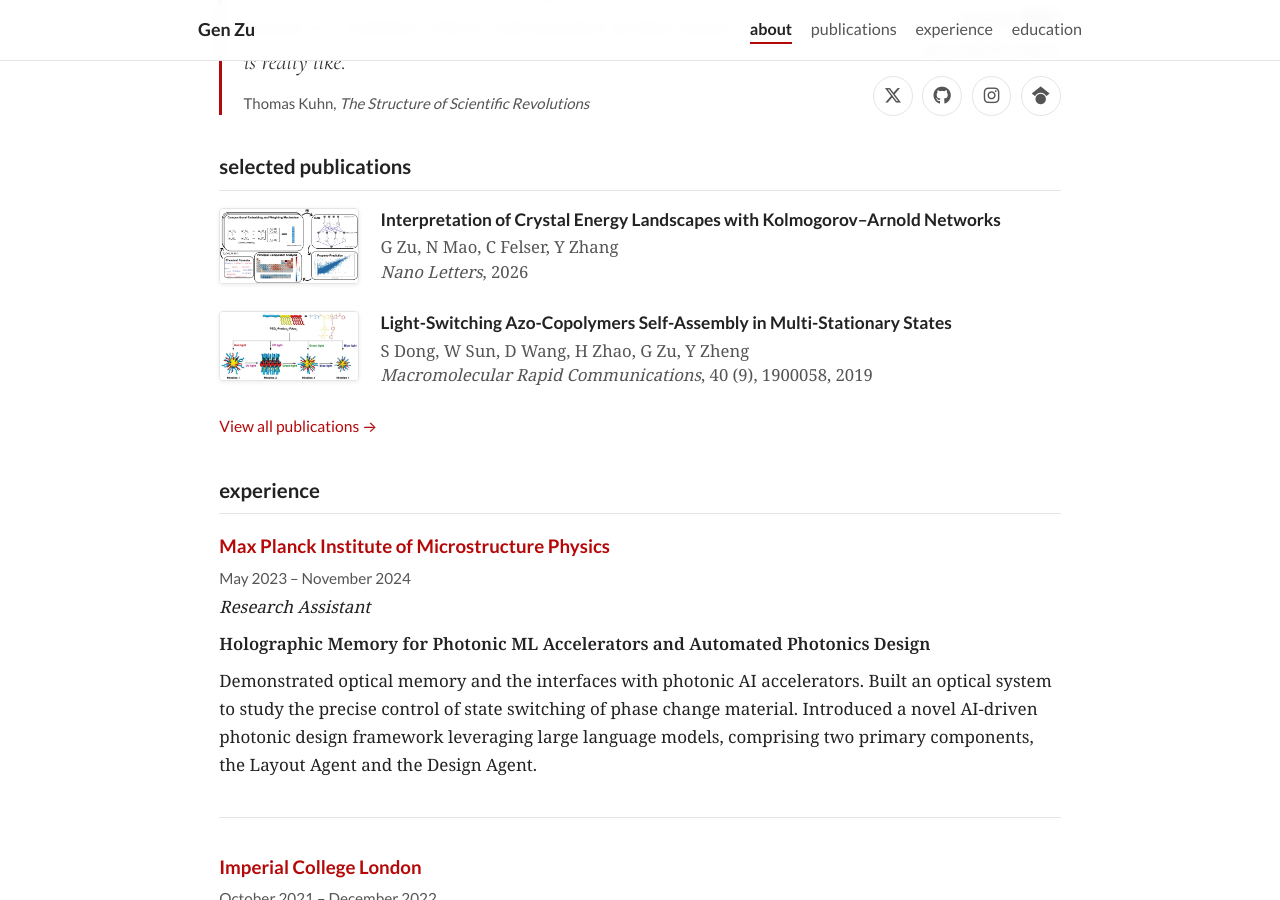
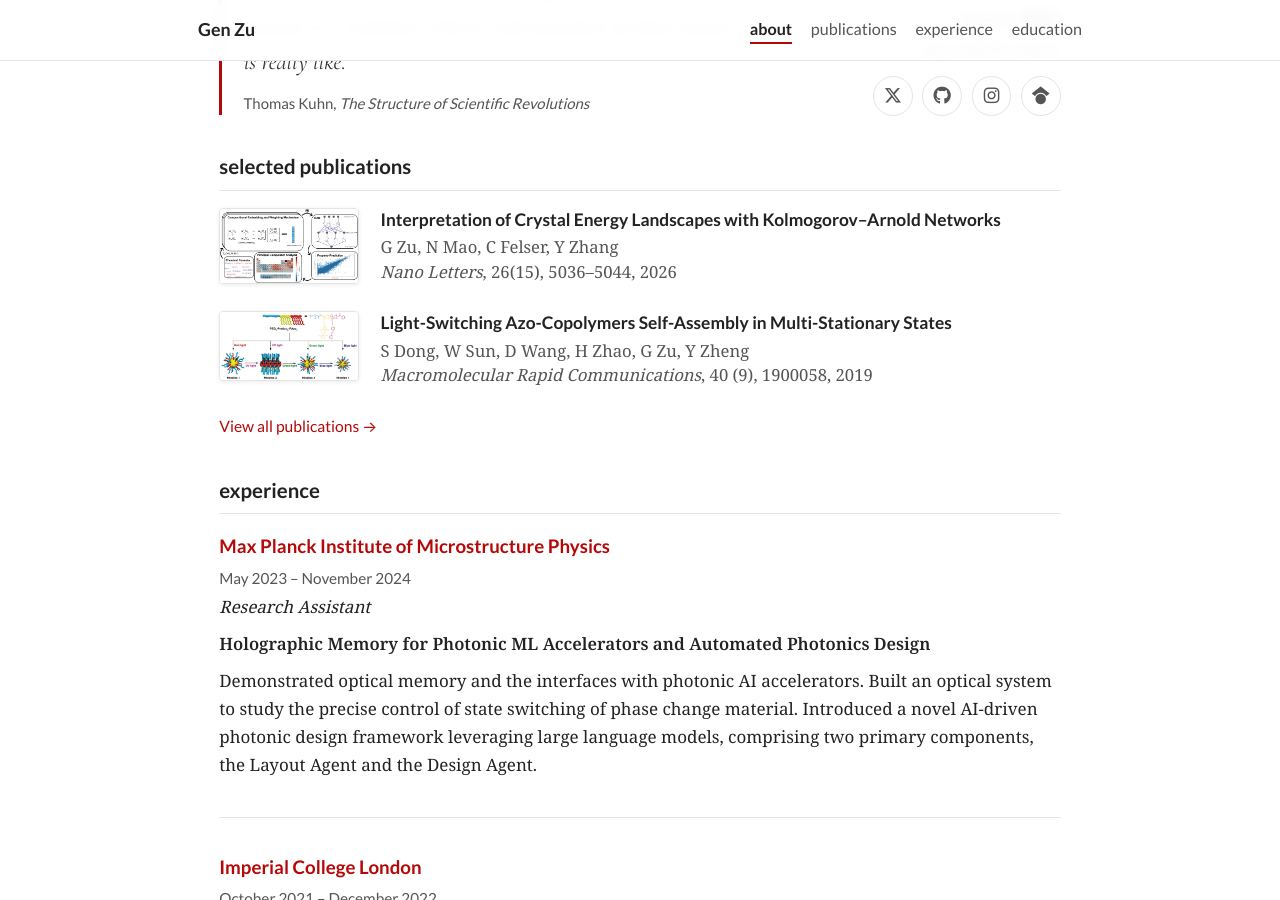
Before and after one commit to genzuuuu/genzuuuu.github.io, a Jekyll site: the page built from index.md, in a window 1280 px wide and 900 px high, scrolled down 517 px. Built offline with Jekyll 4.4.1, drawn with Linux system fonts in a browser that asks for light colours.

Commit message:
Add volume/page details for Nano Letters publication.
Co-authored-by: Cursor <cursoragent@cursor.com>

```diff
--- a/_data/publications.yml
+++ b/_data/publications.yml
@@ -2,6 +2,7 @@
   authors: "G Zu, N Mao, C Felser, Y Zhang"
   venue: "Nano Letters"
   year: 2026
+  detail: "26(15), 5036–5044"
   selected: true
   preview: /images/publication_preview/kan-crystal.png
   link: "https://scholar.google.com/citations?view_op=view_citation&hl=en&user=we-i5R8AAAAJ&citation_for_view=we-i5R8AAAAJ:d1gkVwhDpl0C"
```
